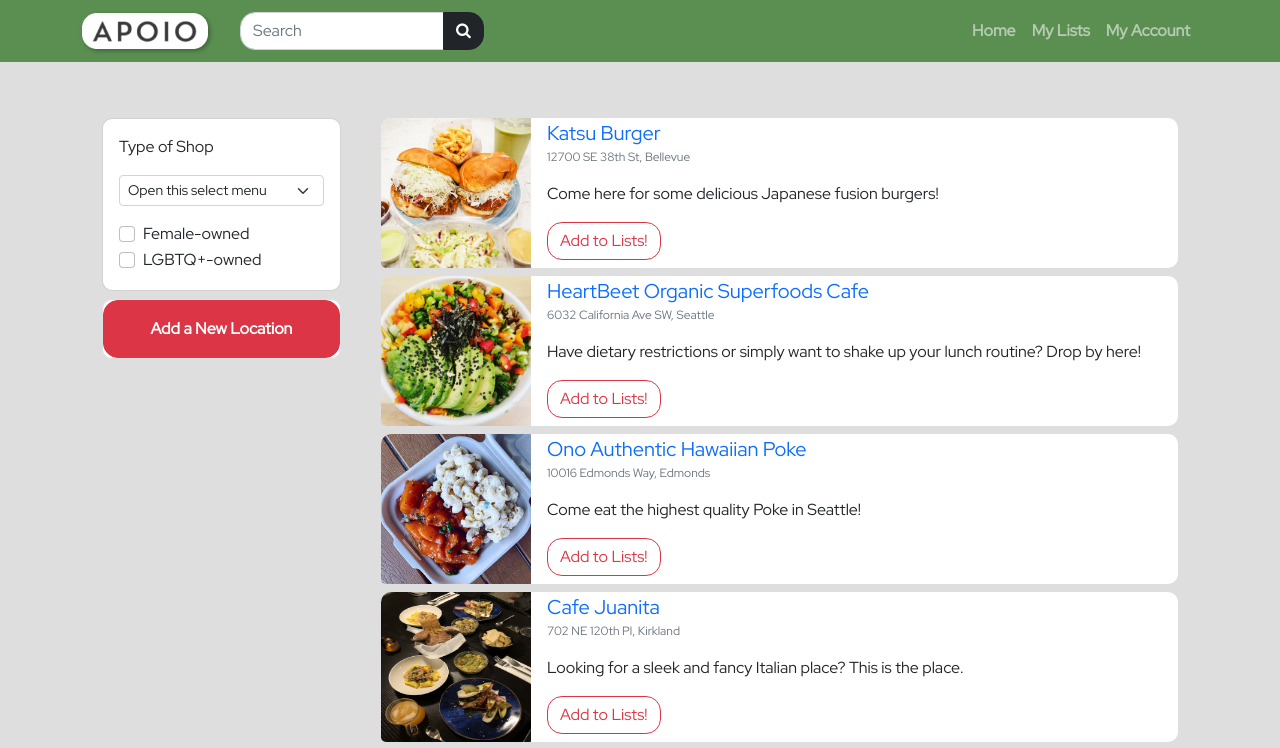
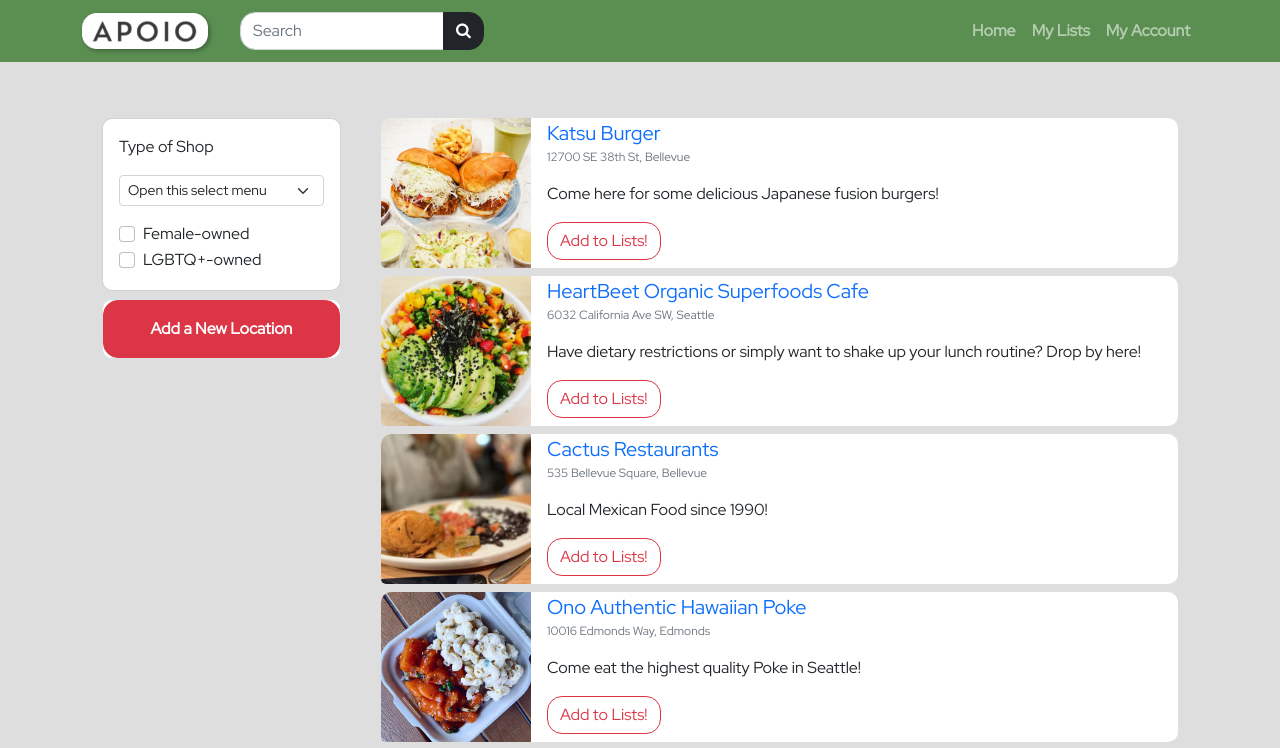
Before and after one commit to StpME/ApoioMirror, a React (Create React App) app: page /results in a window 1280 px wide. Shown: the top 748 px of the page. Built offline with nearby package versions, Linux system fonts and the light colour scheme.

Commit message:
added mexican place, filter

```diff
--- a/src/components/ResultPage.js
+++ b/src/components/ResultPage.js
@@ -109,6 +109,7 @@ function ResultFilter(props) {
                             <option value="all">Filter by Type of Food</option>
                             <option value="japanese">Japanese</option>
                             <option value="european">European</option>
+                            <option value="mexican">Mexican</option>
                             {/* <option value="">Three</option> */}
                         </select>
                     </div>
--- a/src/components/ResultPane.js
+++ b/src/components/ResultPane.js
@@ -64,12 +64,3 @@ function ResultItem(props) {
         </div>
     );
 }
-
-function ResultFilter(props) {
-    <select class="form-select form-select-sm" aria-label=".form-select-sm example">
-        <option selected>Open this select menu</option>
-        <option value="1">One</option>
-        <option value="2">Two</option>
-        <option value="3">Three</option>
-    </select>
-}
--- a/src/data/store_data.json
+++ b/src/data/store_data.json
@@ -18,6 +18,15 @@
         "type": "restaurant",
         "typeFood": "healthy",
         "ownedBy": "lgbtq female",
+        "favorited": false
+    },
+    {
+        "placeName": "Cactus Restaurants",
+        "location": "535 Bellevue Square, Bellevue",
+        "description": "Local Mexican Food since 1990!",
+        "placeThumbnail": "/pics/cactus_tn.jpg",
+        "type": "restaurant",
+        "typeFood": "mexican",
         "favorited": false
     },
     {
```
Also changed, not shown: public/pics/cactus_tn.jpg (added).
